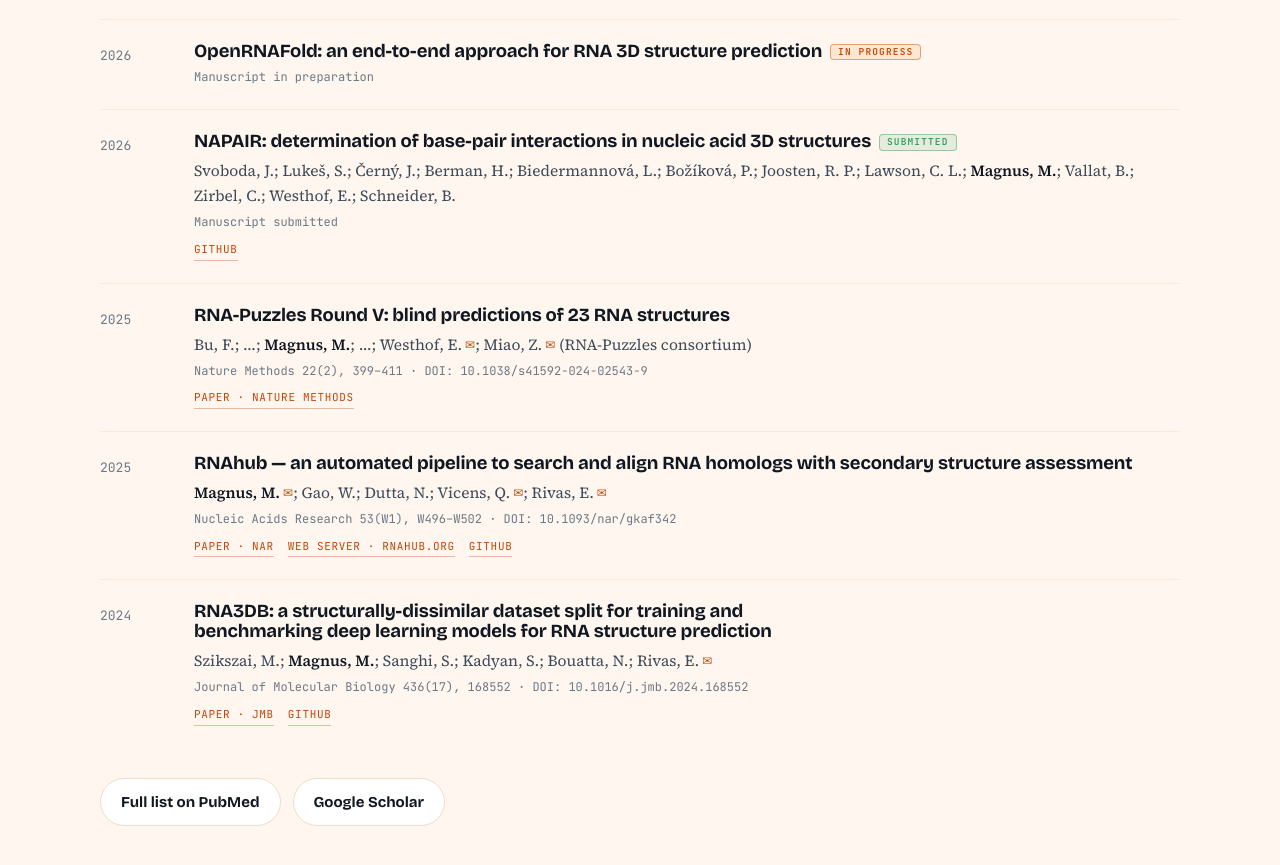
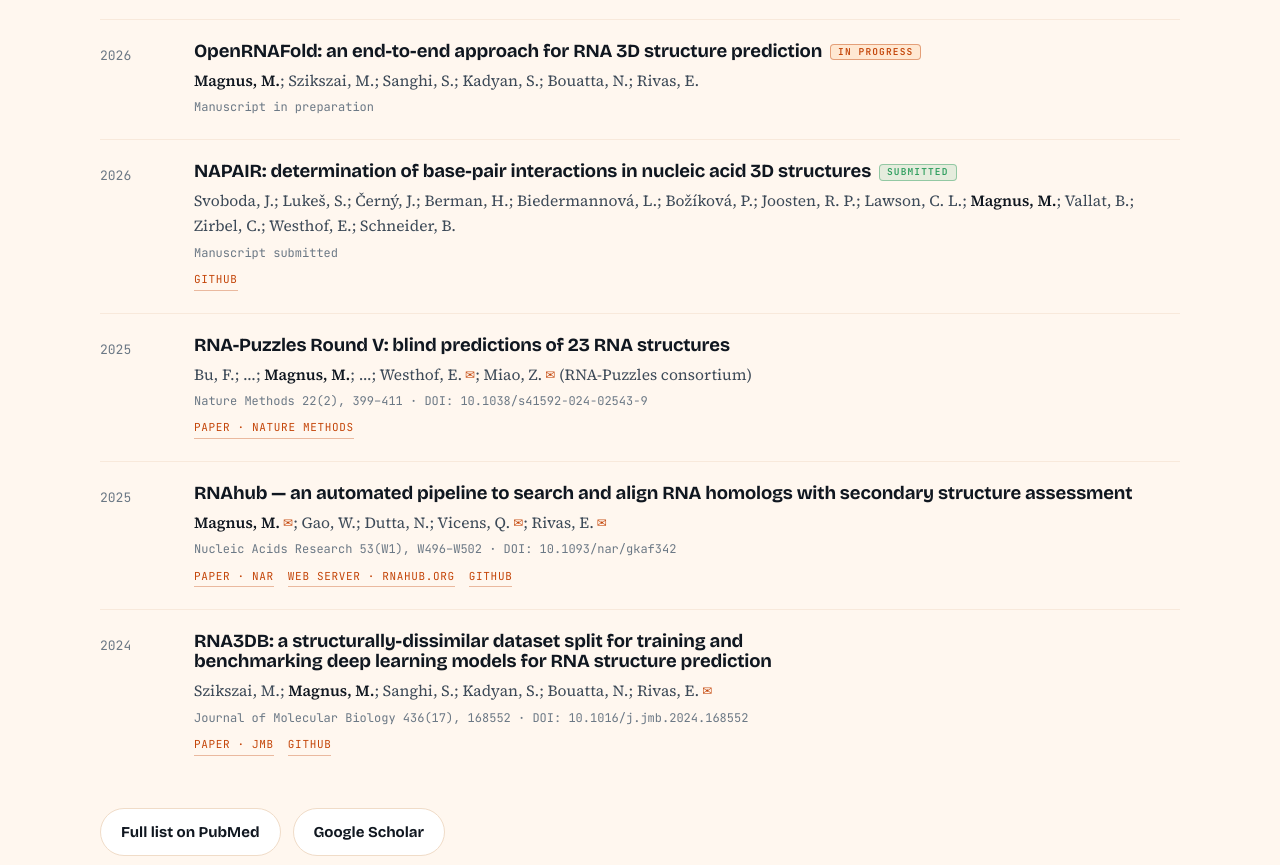
Before and after one commit to mmagnus/magnus-lab, a plain HTML site: page index.html in a window 1280 px wide. Shown: the part 2534-3399 px from the top of the page. Drawn offline with nearby package versions, Linux system fonts and the light colour scheme.

Commit message:
Publications: OpenRNAFold author list
Co-Authored-By: Claude Opus 5 <noreply@anthropic.com>
Claude-Session: https://claude.ai/code/session_01KfdQzr2LBUBBoyVGtKUmaa

```diff
--- a/index.html
+++ b/index.html
@@ -823,6 +823,7 @@ footer{border-top:3px solid var(--accent-2); padding-block:32px; color:var(--ink
           <span class="yr">2026</span>
           <div>
             <h3>OpenRNAFold: an end-to-end approach for RNA 3D structure prediction<span class="todo prog">in progress</span></h3>
+            <p class="authors"><b>Magnus, M.</b>; Szikszai, M.; Sanghi, S.; Kadyan, S.; Bouatta, N.; Rivas, E.</p>
             <p class="venue">Manuscript in preparation</p>
           </div>
         </article>
```
